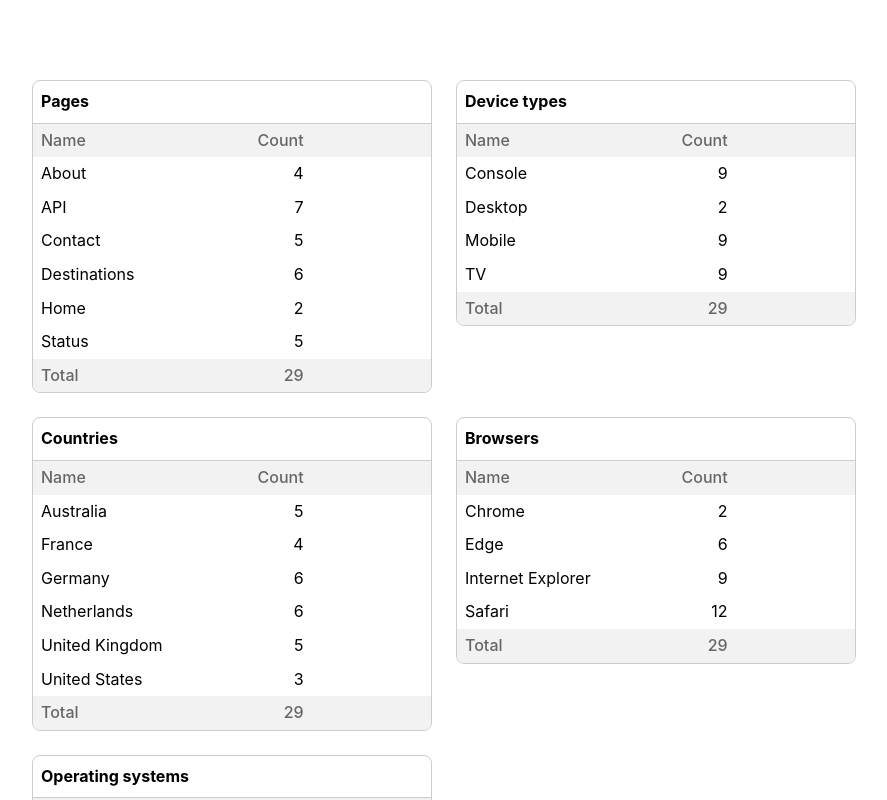
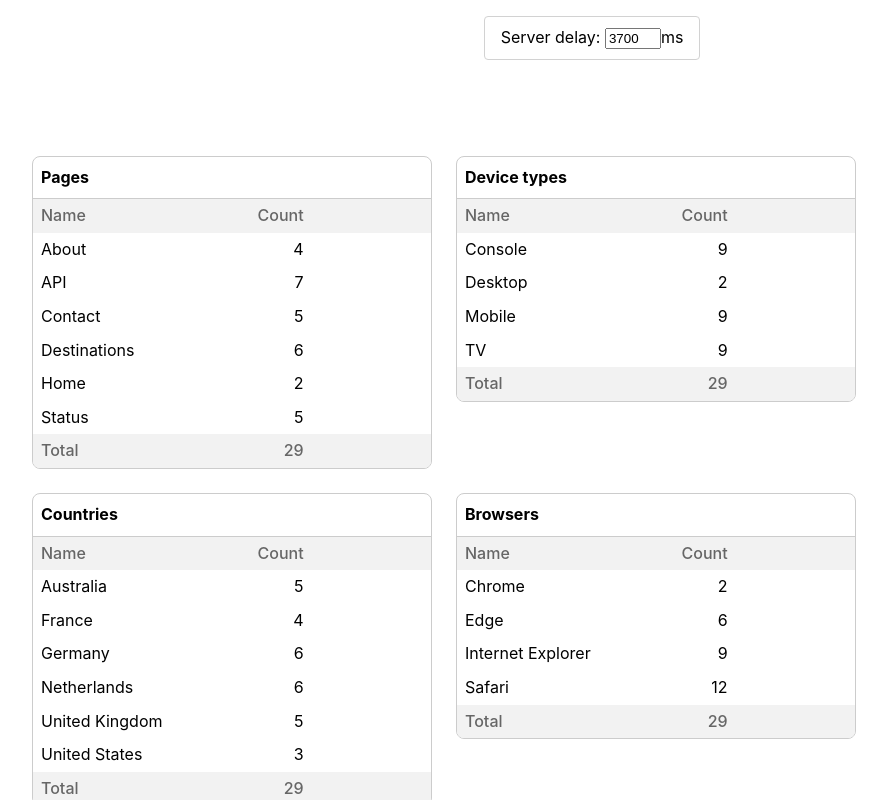
Before and after one commit to rubenduiveman/rum-multidimension-poc, a Vue app: page / in a window 1280 px wide. Shown: the top 800 px of the page, without its empty margins (48-935 px from the left). Built offline with nearby package versions, Linux system fonts and the light colour scheme.

Commit message:
Dynamic timeout.

```diff
--- a/src/App.vue
+++ b/src/App.vue
@@ -18,6 +18,11 @@ const filters = computed(() => {
 </script>
 
 <template>
+  <div class="timeout">
+    <div class="timeout-input">
+    Server delay: <input type="number" v-model="rumData.timeout" />ms
+    </div>
+  </div>
   <div class="filters">
     <template v-for="(filter, i) in filters" :key="filter.name">
       <div v-if="filter.values.length > 1">(</div>
@@ -48,6 +53,23 @@ const filters = computed(() => {
   max-width: 2256px;
 }
 
+.timeout {
+  display: flex;
+  justify-content: center;
+  gap: 8px;
+  padding: 16px 0;
+
+  .timeout-input {
+    border: 1px solid #d2d2d2;
+    padding: 8px 16px;
+    border-radius: 4px;
+  }
+
+  input {
+    width: 56px;
+  }
+}
+
 .filters {
   display: flex;
   justify-content: center;
--- a/src/stores/rumdata.ts
+++ b/src/stores/rumdata.ts
@@ -25,6 +25,7 @@ export enum Dimension {
 export const useRumDataStore = defineStore('rum', () => {
   const filters = ref<Filter[]>([])
   const loading = ref<boolean>(false);
+  const timeout = ref<number>(3700);
 
   const dataSet = computed(() => ({
     [Dimension.browser]: computed(() => filtered(Dimension.browser, filters.value)),
@@ -56,14 +57,15 @@ export const useRumDataStore = defineStore('rum', () => {
       } else {
         addFilter(filter)
       }
-      loading.value = false;
-    }, 2300);
+      loading.value = false
+    }, timeout.value)
   }
 
   return {
     data: dataSet,
     filters,
     loading,
+    timeout,
     addFilter,
     hasFilter,
     removeFilter,
```
